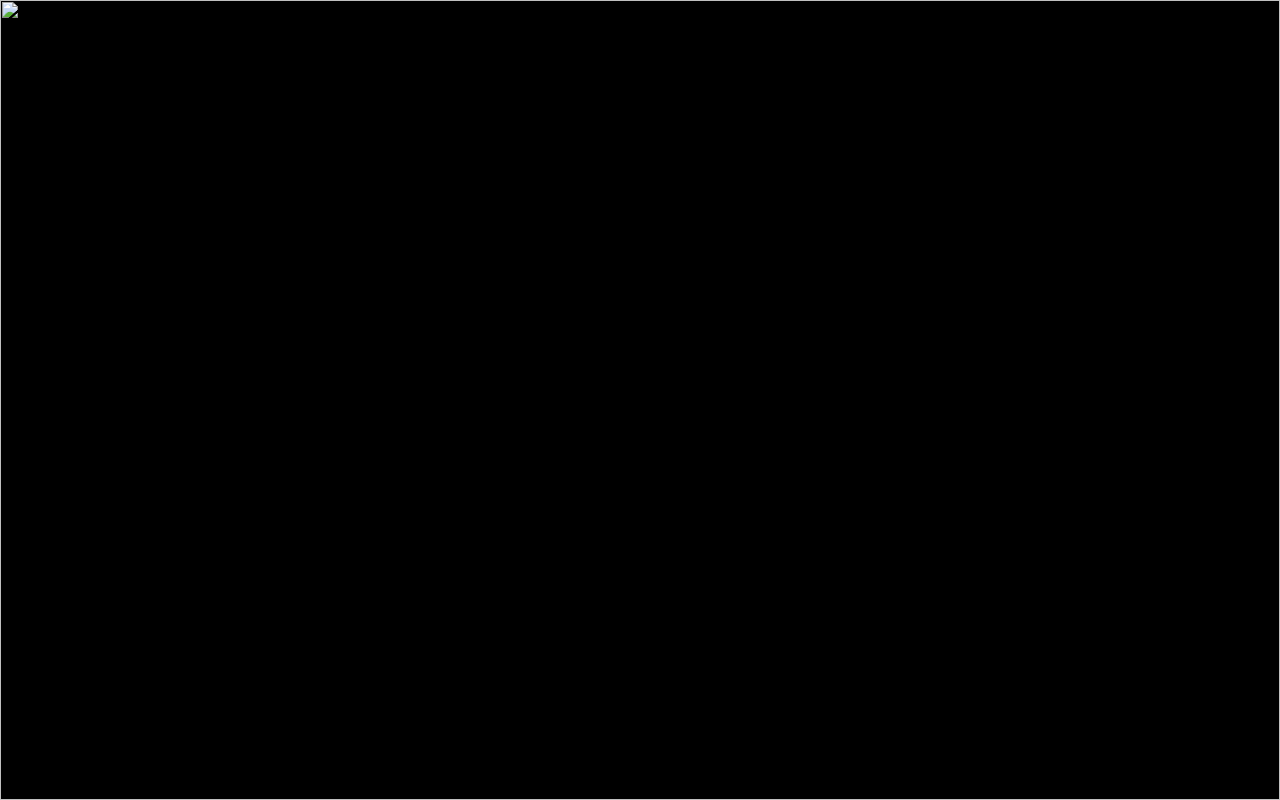
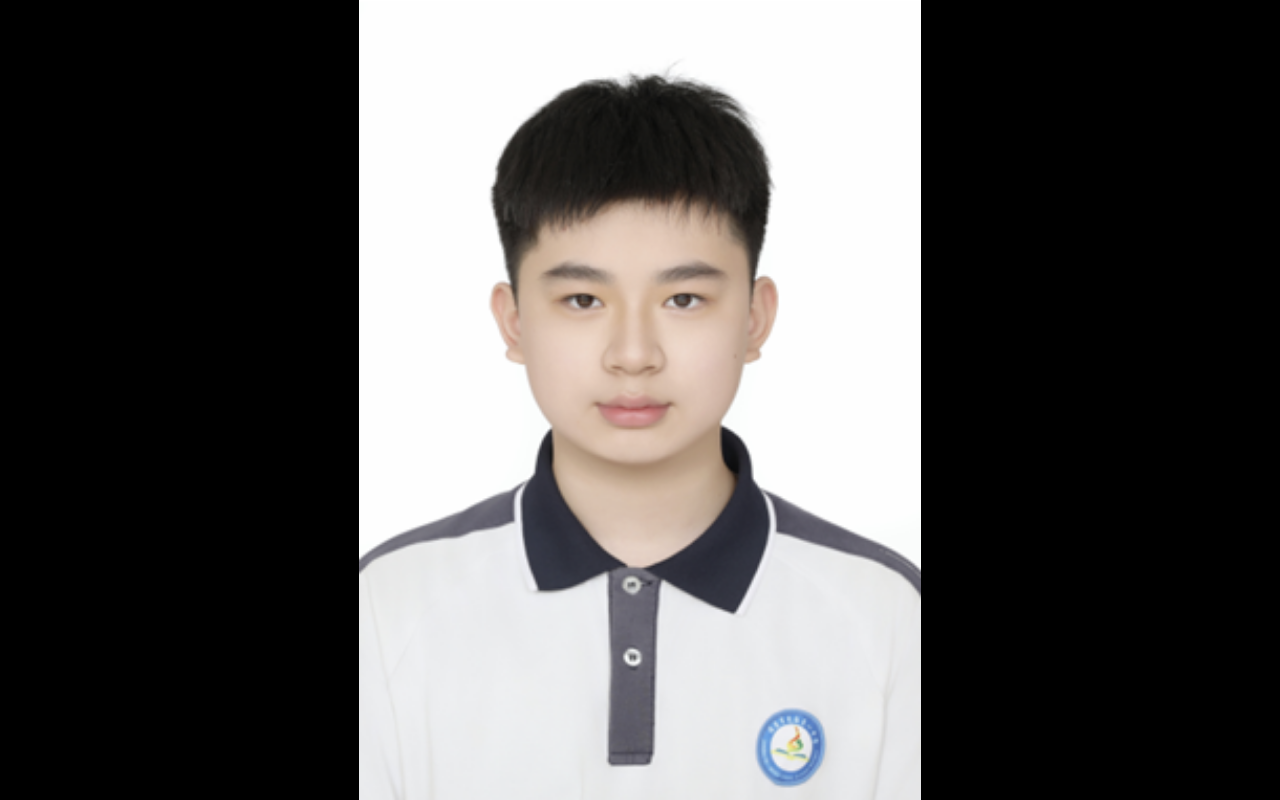
Before and after one commit to smallksh/gaypeng, a plain HTML site: page index.html in a window 1280 px wide. Drawn offline with Linux system fonts and the light colour scheme.

Commit message:
Update image source in index.html

```diff
--- a/index.html
+++ b/index.html
@@ -9,6 +9,6 @@
     </style>
 </head>
 <body>
-    <img src=".jpg">
+    <img src="peng.jpg">
 </body>
 </html>
```
